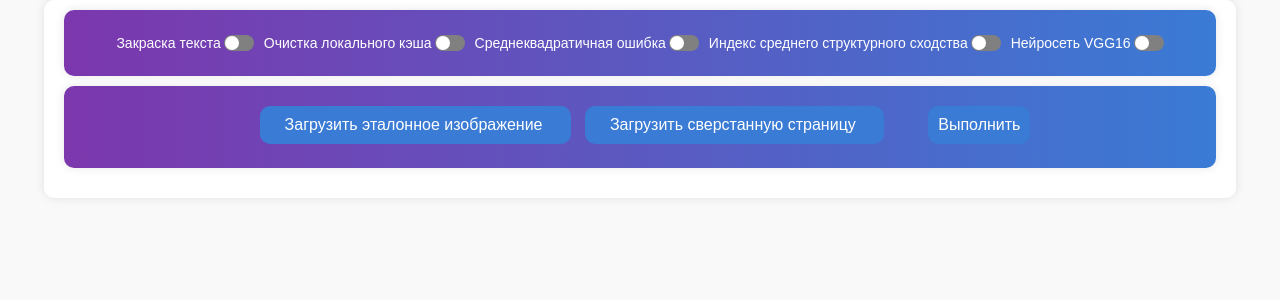
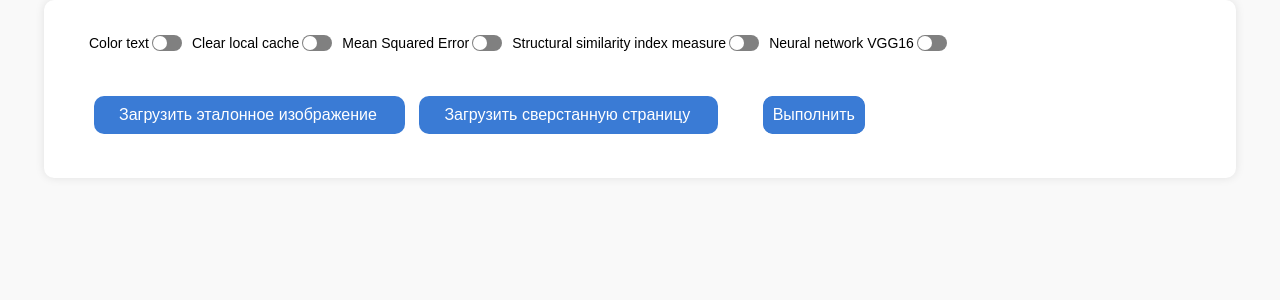
Before and after one commit to Jaldsky/AutomaticLayout-heck, a Django app: page / in a window 1280 px wide. Shown: the part 100-400 px from the top of the page. Run offline with Django 5.2, Linux system fonts and the light colour scheme; the visitor is signed in with stand-in values (Sample User, id 1).

Commit message:
Improve main page

```diff
--- a/app/static/styles/main_page.css
+++ b/app/static/styles/main_page.css
@@ -21,8 +21,6 @@ span {
 	padding-right: 3px;
 }
 
-/* Container */
-
 .container {
 	max-width: 90%;
 	margin: 0 auto;
@@ -33,8 +31,6 @@ span {
 }
 
 
-
-/* Blocks */
 .settings-block,
 .upper-block,
 .small-block,
@@ -42,18 +38,6 @@ span {
 .results-block {
 	display: flex;
 	flex-wrap: wrap;
-}
-
-.settings-block,
-.upper-block {
-	align-items: center;
-	justify-content: center;
-	padding: 5px;
-	border-radius: 10px;
-	background: linear-gradient(to right, #7c37ad, #3a7bd5);
-	margin-bottom: 10px;
-	box-shadow: 0 0 10px rgba(0,0,0,0.1);
-	color: #fff;
 }
 
 .settings-block {
--- a/app/templates/main/main_page.html
+++ b/app/templates/main/main_page.html
@@ -18,35 +18,35 @@
             {% csrf_token %}
             <div class="settings-block">
                 <div class="settings-menu">
-                    <span>Закраска текста</span>
+                    <span>Color text</span>
                     <div class="switcher">
                         <input type="checkbox" id="bedaub_text" name="bedaub_text" {% if settings.bedaub_text %}checked{% endif %}/>
                         <label for="bedaub_text"></label>
                     </div>
                 </div>
                 <div class="settings-menu">
-                    <span>Очистка локального кэша</span>
+                    <span>Clear local cache</span>
                     <div class="switcher">
                         <input type="checkbox" id="clear_local_cache" name="clear_local_cache" {% if settings.clear_local_cache %}checked{% endif %}/>
                         <label for="clear_local_cache"></label>
                     </div>
                 </div>
                 <div class="settings-menu">
-                    <span>Среднеквадратичная ошибка</span>
+                    <span>Mean Squared Error</span>
                     <div class="switcher">
                         <input type="checkbox" id="mse_comparator" name="mse_comparator" {% if settings.mse_comparator %}checked{% endif %}/>
                         <label for="mse_comparator"></label>
                     </div>
                 </div>
                 <div class="settings-menu">
-                    <span>Индекс среднего структурного сходства</span>
+                    <span>Structural similarity index measure</span>
                     <div class="switcher">
                         <input type="checkbox" id="ssim_comparator" name="ssim_comparator" {% if settings.ssim_comparator %}checked{% endif %}/>
                         <label for="ssim_comparator"></label>
                     </div>
                 </div>
 			<div class="settings-menu">
-				<span>Нейросеть VGG16</span>
+				<span>Neural network VGG16</span>
 				<div class="switcher">
 					<input type="checkbox" id="vgg16_comparator" name="vgg16_comparator" {% if settings.vgg16_comparator %}checked{% endif %}/>
 					<label for="vgg16_comparator"></label>
```
